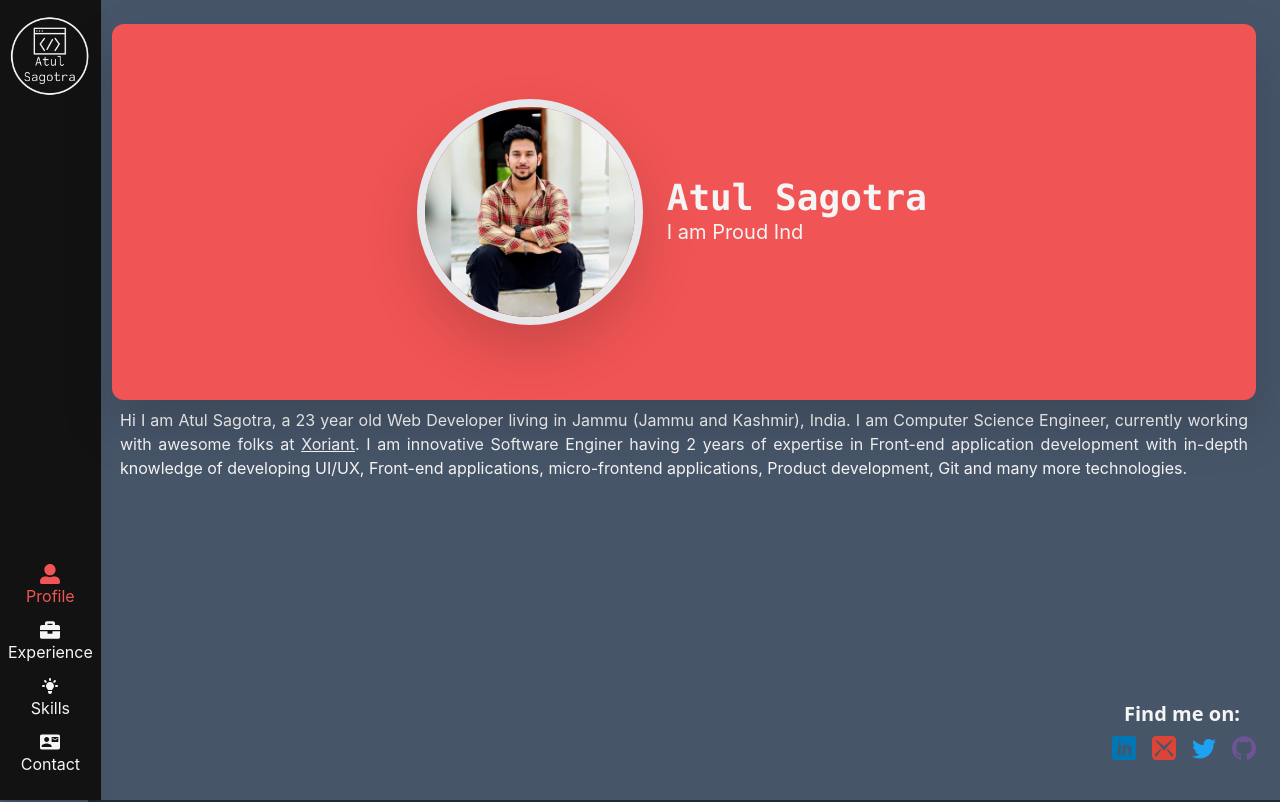
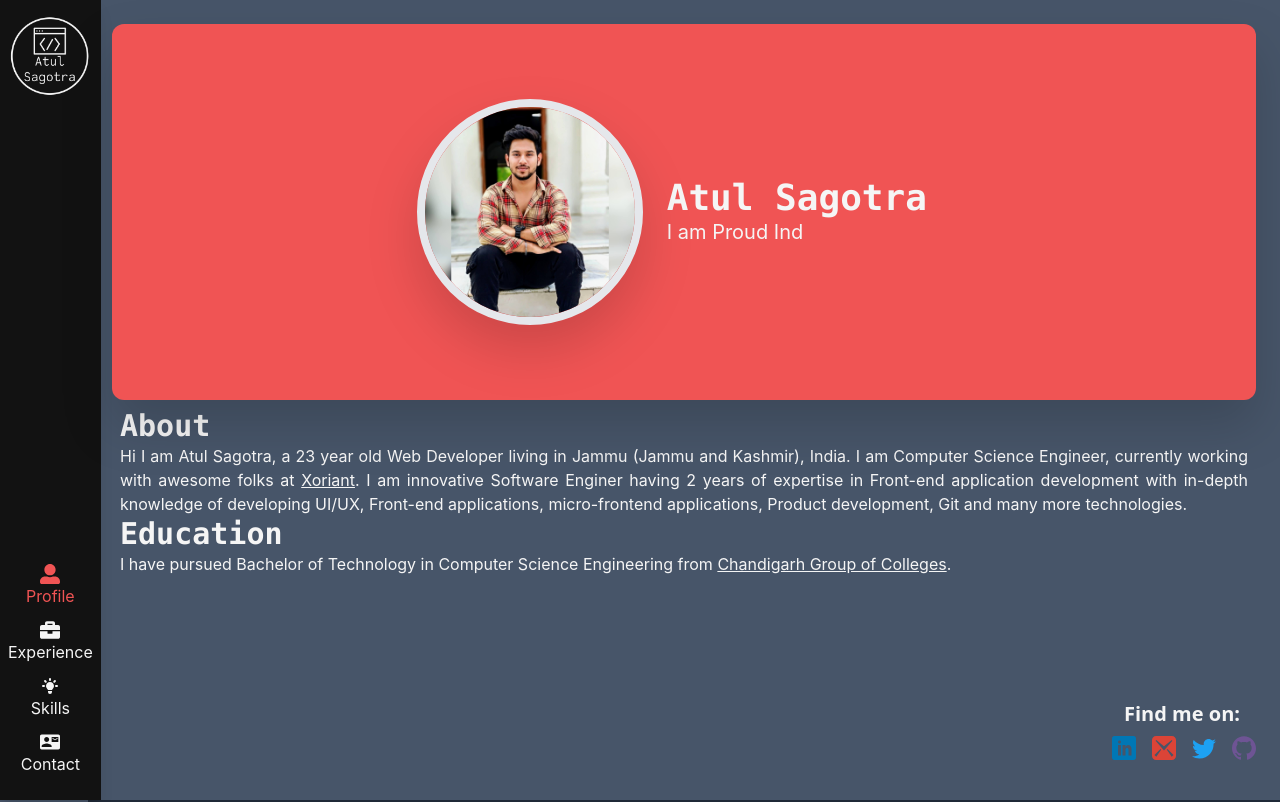
Before and after one commit to atulSagotra/atulsagotra.github.io, a React (Create React App) app: page / in a window 1280 px wide. Shown: the top 802 px of the page. Built offline with nearby package versions, Linux system fonts and the light colour scheme.

Commit message:
feat: added education

```diff
--- a/src/Components/Pages/Profile.jsx
+++ b/src/Components/Pages/Profile.jsx
@@ -39,6 +39,7 @@ export default function Profile() {
         </div>
       </div>
       <div className="p-2">
+        <h1 className="text-3xl font-bold font-mono">About</h1>
         <p className="text-justify">
           Hi I am Atul Sagotra, a 23 year old Web Developer living in Jammu
           (Jammu and Kashmir), India. I am Computer Science Engineer, currently
@@ -56,6 +57,19 @@ export default function Profile() {
           developing UI/UX, Front-end applications, micro-frontend applications,
           Product development, Git and many more technologies.
         </p>
+        <h1 className="text-3xl font-bold font-mono">Education</h1>
+        <p className="text-justify">
+          I have pursued Bachelor of Technology in Computer Science Engineering
+          from&nbsp;
+          <a
+            href="https://www.cgc.edu.in/"
+            target="_blank"
+            rel="noreferrer"
+            className="underline"
+          >
+            {"Chandigarh Group of Colleges"}
+          </a>.
+        </p>
       </div>
     </div>
   );
```
